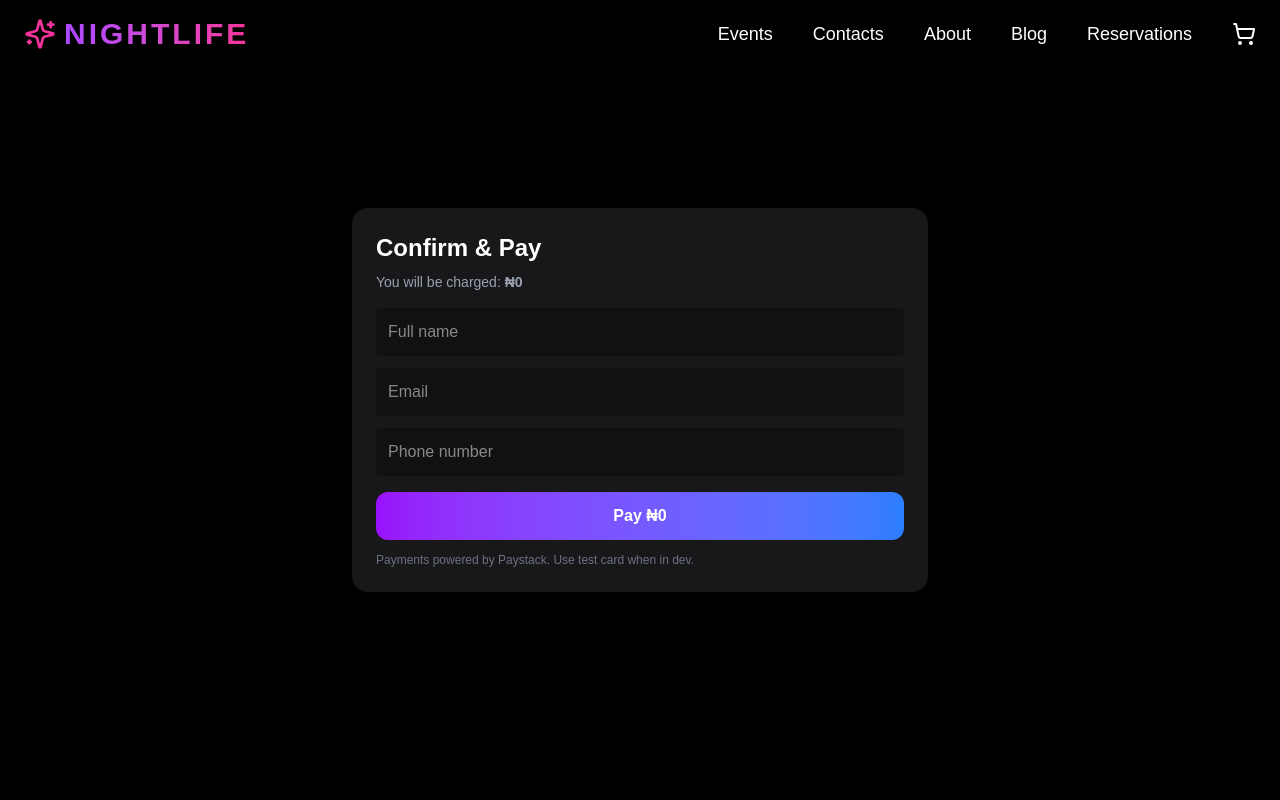
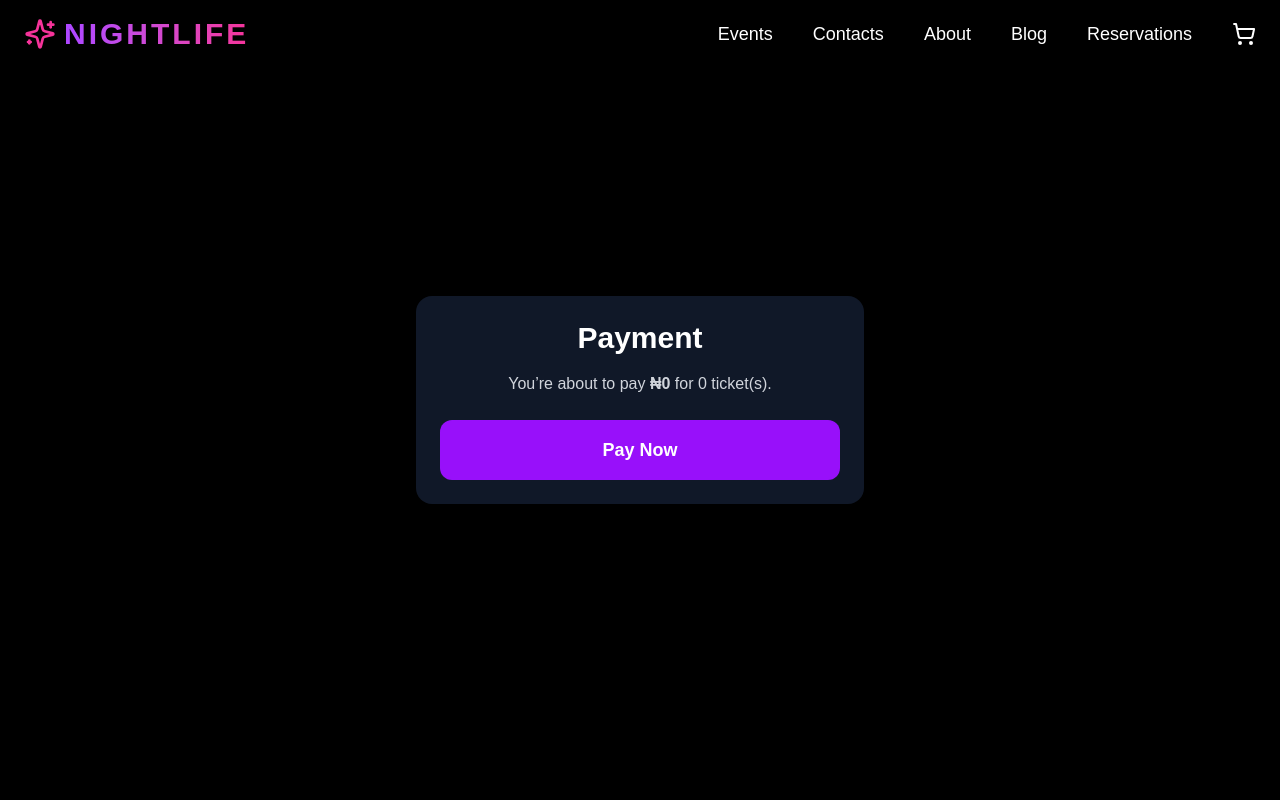
Before and after one commit to favourchidimma/myproject, a Next.js app: page /checkout/payment in a window 1280 px wide. Shown: the top 800 px of the page. Built offline with nearby package versions, Linux system fonts and the light colour scheme.

Commit message:
done with my project

```diff
--- a/src/app/checkout/payment/page.jsx
+++ b/src/app/checkout/payment/page.jsx
@@ -1,122 +1,48 @@
 "use client";
 
-import React, { useState, useEffect } from "react";
+import { useCart } from "@/context/CartContext";
+import PaystackPop from "@paystack/inline-js";
 import { useRouter } from "next/navigation";
-import { useCartState } from "@/context/CartContext";
 
 export default function PaymentPage() {
-  const { cart, total, clearCart } = useCartState();
+  const { cart, clearCart } = useCart();
   const router = useRouter();
 
-  const [name, setName] = useState("");
-  const [email, setEmail] = useState("");
-  const [phone, setPhone] = useState("");
-  const [loading, setLoading] = useState(false);
-  const [error, setError] = useState("");
+  const total = cart.reduce(
+    (sum, item) => sum + item.price * (item.quantity || 1),
+    0
+  );
 
-  const [PaystackPop, setPaystackPop] = useState(null);
-
-  // Dynamically import Paystack only in the browser
-  useEffect(() => {
-    import("@paystack/inline-js").then((mod) => {
-      setPaystackPop(() => mod.default);
-    });
-  }, []);
-
-  const handlePay = () => {
-    if (!email || !name || !phone) {
-      setError("Please enter name, email and phone.");
-      return;
-    }
-    if (cart.length === 0) {
-      setError("Your cart is empty.");
-      return;
-    }
-
-    if (!PaystackPop) {
-      setError("Payment system not ready. Please try again.");
-      return;
-    }
-
-    setError("");
-    setLoading(true);
-
-    try {
+  const handlePayment = () => {
     const paystack = new PaystackPop();
-
     paystack.newTransaction({
-        key: process.env.NEXT_PUBLIC_PAYSTACK_KEY,
-        email,
-        amount: total * 100,
-        metadata: {
-          custom_fields: [
-            { display_name: "Customer Name", variable_name: "name", value: name },
-            { display_name: "Phone", variable_name: "phone", value: phone },
-          ],
-        },
+      key: "pk_test_your_public_key", // replace with your Paystack public key
+      amount: total * 100, // Paystack uses kobo
+      email: "customer@email.com", // ideally get from user
       onSuccess: (transaction) => {
-          console.log("Payment successful!", transaction);
         clearCart();
         router.push("/checkout/success");
       },
       onCancel: () => {
-          setLoading(false);
-          setError("Payment cancelled.");
+        alert("Payment cancelled!");
       },
     });
-    } catch (err) {
-      console.error("pay error", err);
-      setError("Payment failed to initialize.");
-      setLoading(false);
-    }
   };
 
   return (
     <div className="min-h-screen bg-black text-white flex items-center justify-center p-6">
-      <div className="max-w-xl w-full bg-zinc-900 rounded-2xl p-6 shadow-lg">
-        <h2 className="text-2xl font-bold mb-2">Confirm & Pay</h2>
-        <p className="text-sm text-gray-400 mb-4">
-          You will be charged:{" "}
-          <span className="font-semibold">
-            ₦{total.toLocaleString()}
-          </span>
+      <div className="max-w-md w-full bg-gray-900 rounded-2xl shadow-xl p-6">
+        <h1 className="text-3xl font-bold text-center mb-4">Payment</h1>
+        <p className="text-center text-gray-300 mb-6">
+          You’re about to pay <span className="font-bold">₦{total}</span> for{" "}
+          {cart.length} ticket(s).
         </p>
-
-        <div className="space-y-3 mb-4">
-          <input
-            value={name}
-            onChange={(e) => setName(e.target.value)}
-            placeholder="Full name"
-            className="w-full p-3 rounded bg-black/30"
-          />
-          <input
-            value={email}
-            onChange={(e) => setEmail(e.target.value)}
-            placeholder="Email"
-            type="email"
-            className="w-full p-3 rounded bg-black/30"
-          />
-          <input
-            value={phone}
-            onChange={(e) => setPhone(e.target.value)}
-            placeholder="Phone number"
-            className="w-full p-3 rounded bg-black/30"
-          />
-        </div>
-
-        {error && <div className="mb-3 text-sm text-red-400">{error}</div>}
-
         <button
-          onClick={handlePay}
-          disabled={loading || !PaystackPop}
-          className="w-full py-3 rounded-xl bg-gradient-to-r from-purple-600 to-blue-500 font-semibold disabled:opacity-50"
+          onClick={handlePayment}
+          className="w-full bg-purple-600 hover:bg-purple-700 py-4 rounded-xl font-semibold text-lg"
         >
-          {loading ? "Processing..." : `Pay ₦${total.toLocaleString()}`}
+          Pay Now
         </button>
-
-        <p className="text-xs text-gray-500 mt-3">
-          Payments powered by Paystack. Use test card when in dev.
-        </p>
       </div>
     </div>
   );
--- a/src/app/checkout/success/page.jsx
+++ b/src/app/checkout/success/page.jsx
@@ -1,27 +1,23 @@
 "use client";
 
-import { useRouter } from "next/navigation";
-import { CheckCircle } from "lucide-react";
+import Link from "next/link";
 
 export default function SuccessPage() {
-  const router = useRouter();
-
   return (
-    <div className="min-h-screen bg-black flex items-center justify-center p-6">
-      <div className="max-w-md w-full bg-zinc-900 rounded-2xl p-8 shadow-lg text-center text-white">
-        <CheckCircle className="w-16 h-16 text-green-500 mx-auto mb-4" />
-        <h1 className="text-2xl font-bold mb-2">Payment Successful 🎉</h1>
-        <p className="text-gray-400 mb-6">
-          Thank you for your purchase. Your order has been confirmed and a
-          receipt has been sent to your email.
+    <div className="min-h-screen bg-black text-white flex items-center justify-center p-6">
+      <div className="max-w-md w-full bg-gray-900 rounded-2xl shadow-xl p-6 text-center">
+        <h1 className="text-3xl font-bold mb-4 text-green-400">
+          Payment Successful 🎉
+        </h1>
+        <p className="mb-6 text-gray-300">
+          Your ticket(s) have been booked. A confirmation email will be sent.
         </p>
-
-        <button
-          onClick={() => router.push("/events")}
-          className="w-full py-3 rounded-xl bg-gradient-to-r from-purple-600 to-blue-500 font-semibold"
+        <Link
+          href="/events"
+          className="inline-block bg-purple-600 hover:bg-purple-700 py-3 px-6 rounded-xl font-semibold"
         >
           Back to Events
-        </button>
+        </Link>
       </div>
     </div>
   );
```
Lines whose indentation alone changed are shown as unchanged.
